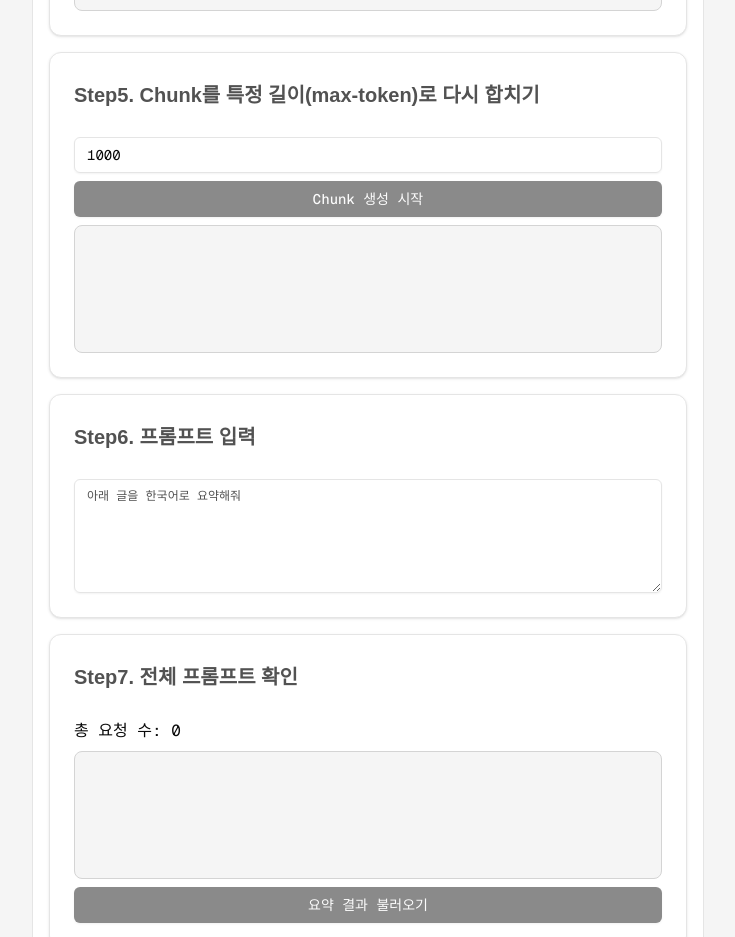
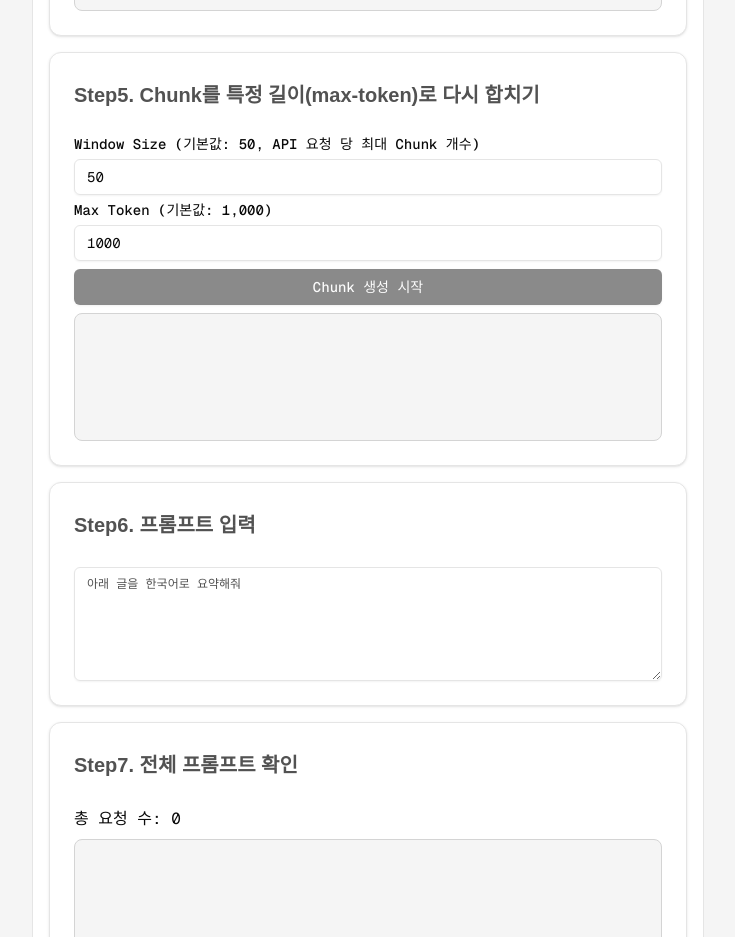
Before and after one commit to gitgitWi/llm-tutorials-step-by-step, a Next.js app: page /tutorials/summarizing-long-documents in a window 1280 px wide. Shown: the part 1360-2297 px from the top of the page, without its empty margins (272-1007 px from the left). Built offline with nearby package versions, Linux system fonts and the light colour scheme.

Commit message:
feat(chunking) change window-size from const to state

```diff
--- a/src/app/tutorials/summarizing-long-documents/page.tsx
+++ b/src/app/tutorials/summarizing-long-documents/page.tsx
@@ -26,6 +26,7 @@ import {
 import { Form, FormControl, FormField, FormItem } from '~/features/ui/form';
 import { Heading2, Heading3 } from '~/features/ui/headings';
 import { Input } from '~/features/ui/input';
+import { Label } from '~/features/ui/label';
 import { ResultText } from '~/features/ui/result-text';
 import { ResultTextChunk } from '~/features/ui/result-text-chunk';
 import {
@@ -39,7 +40,7 @@ import { Textarea } from '~/features/ui/textarea';
 import { cn } from '~/lib/utils';
 import { exampleDocument } from './example-document';
 import { GPT_MODEL_NAMES, requestTokenize } from './request-tokenize';
-import { GROUP_SIZE, useCombiningChunks } from './use-chunk-combinations';
+import { useCombiningChunks } from './use-chunk-combinations';
 import { useChunking } from './use-chunking';
 
 // TODO: 스키마 정의
@@ -96,6 +97,8 @@ export default function SummarizingLongDocumentsPage() {
 
   const { setChunkedTexts, chunks } = useChunking();
   const {
+    windowSize,
+    setWindowSize,
     maxTokens,
     setMaxTokens,
     combineChunks,
@@ -397,7 +400,18 @@ export default function SummarizingLongDocumentsPage() {
             </CardHeader>
 
             <CardContent className="flex flex-col gap-2">
+              <Label htmlFor="window-size">
+                Window Size (기본값: 50, API 요청 당 최대 Chunk 개수)
+              </Label>
               <Input
+                id="window-size"
+                type="number"
+                value={windowSize}
+                onChange={(e) => setWindowSize(Number(e.target.value))}
+              />
+              <Label htmlFor="max-tokens">Max Token (기본값: 1,000)</Label>
+              <Input
+                id="max-tokens"
                 type="number"
                 value={maxTokens}
                 onChange={(e) => setMaxTokens(Number(e.target.value))}
@@ -406,8 +420,11 @@ export default function SummarizingLongDocumentsPage() {
                 type="button"
                 disabled={
                   isPendingCombiningChunks ||
-                  form.watch('delimiter').length === 0 ||
-                  form.watch('documentText').length === 0
+                  [
+                    form.watch('delimiter'),
+                    form.watch('documentText'),
+                    chunks,
+                  ].some((val) => val.length === 0)
                 }
                 onClick={() => {
                   combineChunks({
@@ -423,7 +440,7 @@ export default function SummarizingLongDocumentsPage() {
                     {combinationProceed > 0 && (
                       <p className="ml-1">
                         ({combinationProceed} /{' '}
-                        {Math.ceil(chunks.length / GROUP_SIZE)})
+                        {Math.ceil(chunks.length / windowSize)})
                       </p>
                     )}
                     <LoaderIcon className="animate-spin ml-1" />
--- a/src/app/tutorials/summarizing-long-documents/use-chunk-combinations.ts
+++ b/src/app/tutorials/summarizing-long-documents/use-chunk-combinations.ts
@@ -6,10 +6,12 @@ import { adjustModelName } from './request-tokenize';
 type CombineChunkArgs = Omit<ChunkCombinationRequest, 'maxTokens'>;
 
 const MAX_TOKENS_DEFAULT = 1_000;
-export const GROUP_SIZE = 50;
+const WINDOW_SIZE_DEFAULT = 50;
 
 export const useCombiningChunks = () => {
   const [maxTokens, setMaxTokens] = useState(MAX_TOKENS_DEFAULT);
+  const [windowSize, setWindowSize] = useState(WINDOW_SIZE_DEFAULT);
+
   const [combinedChunks, setCombinedChunks] = useState<
     { tokens: number; chunk: string }[]
   >([]);
@@ -27,10 +29,10 @@ export const useCombiningChunks = () => {
       setIsPendingCombiningChunks(true);
       setCombinedChunks([]);
 
-      const requestNums = Math.ceil(args.chunks.length / GROUP_SIZE);
+      const requestNums = Math.ceil(args.chunks.length / windowSize);
       const requestGroups = Array.from({ length: requestNums }, (_, i) => {
-        const start = i * GROUP_SIZE;
-        return args.chunks.slice(start, start + GROUP_SIZE);
+        const start = i * windowSize;
+        return args.chunks.slice(start, start + windowSize);
       });
 
       try {
@@ -50,15 +52,17 @@ export const useCombiningChunks = () => {
         setIsPendingCombiningChunks(false);
       }
     },
-    [maxTokens]
+    [maxTokens, windowSize]
   );
 
   return {
+    maxTokens,
+    setMaxTokens,
+    windowSize,
+    setWindowSize,
     combineChunks,
     combinedChunks,
     isPendingCombiningChunks,
-    maxTokens,
-    setMaxTokens,
     combinationProceed,
   };
 };
```
